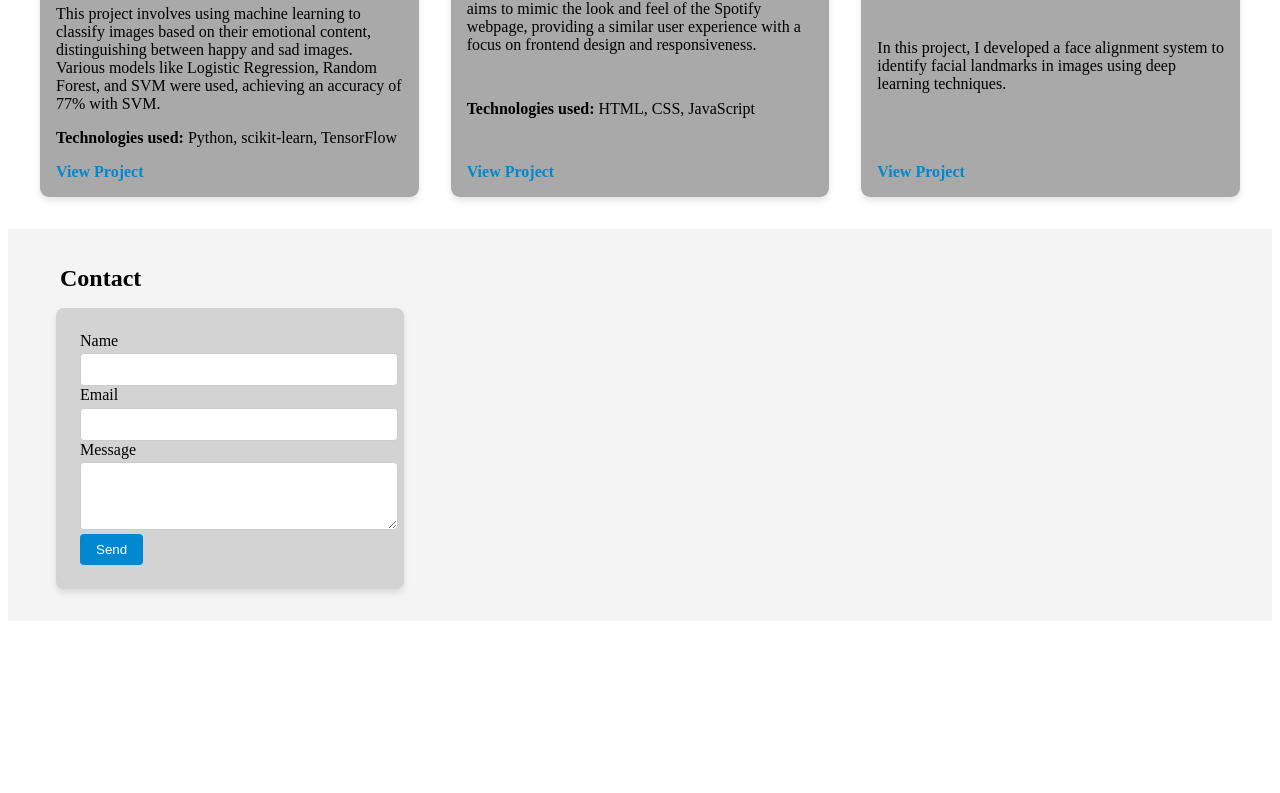
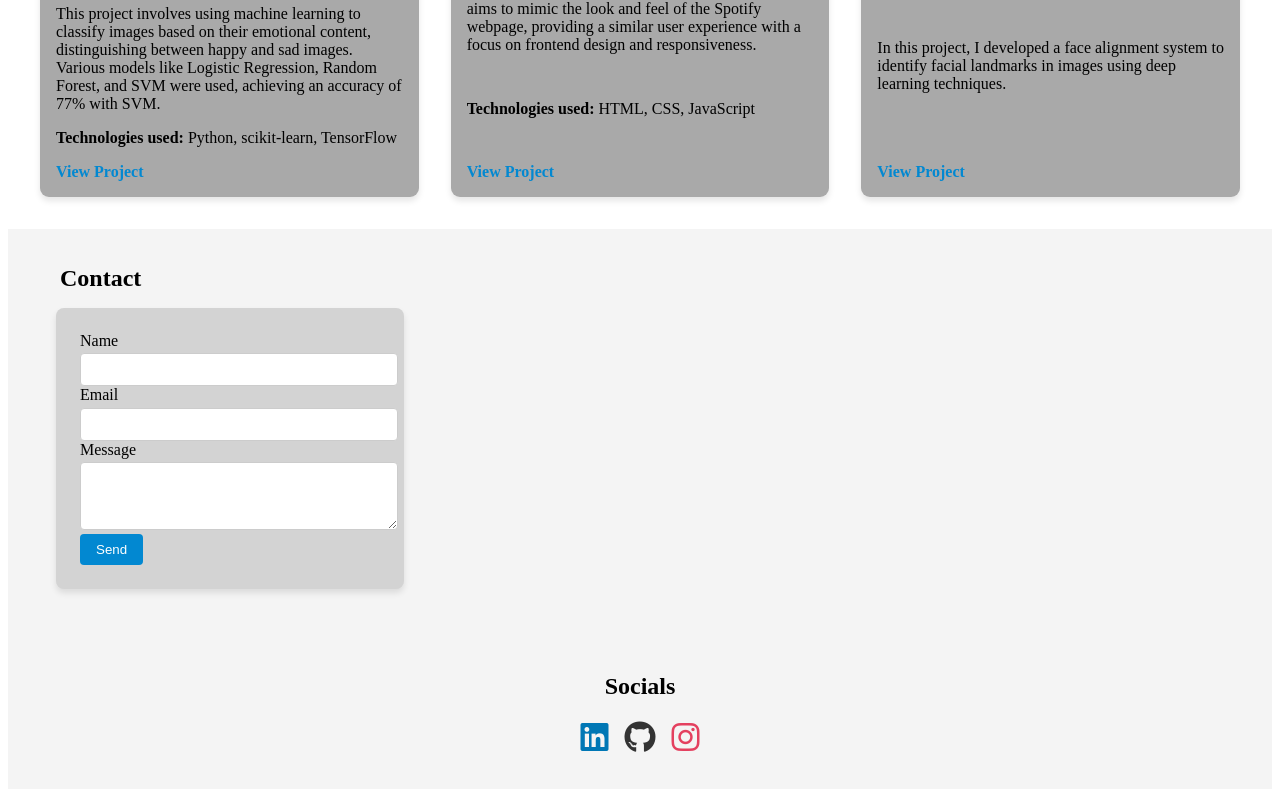
Before and after one commit to Madmax0011/My-Portfolio, a plain HTML site: page index.html in a window 1280 px wide. Shown: the part 1363-2156 px from the top of the page. Before the commit the page ends 1992 px from the top, so only its background shows below. Drawn offline with Linux system fonts and the light colour scheme.

Commit message:
Added social media links

```diff
--- a/index.html
+++ b/index.html
@@ -6,6 +6,7 @@
     <meta name="viewport" content="width=device-width, initial-scale=1.0">
     <title>My Portfolio</title>
     <link rel="stylesheet" href="style.css">
+    <link rel="stylesheet" href="https://cdnjs.cloudflare.com/ajax/libs/font-awesome/6.0.0-beta3/css/all.min.css">
 </head>
 
 <header>
@@ -127,3 +128,12 @@
         <button type="submit" class="btn">Send</button>
     </form>
 </section>
+
+<section id="social-media">
+    <h2>Socials</h2>
+    <div class="social-media-links">
+        <a href="https://www.linkedin.com/in/shriyansh-nautiyal-180574237/" target="_blank" class="linkedin"><i class="fab fa-linkedin"></i></a>
+        <a href="https://github.com/Madmax0011" target="_blank" class="github"><i class="fab fa-github"></i></a>
+        <a href="https://www.instagram.com/shriyanshnautiyal" target="_blank" class="instagram"><i class="fab fa-instagram"></i></a>
+    </div>
+</section>
--- a/style.css
+++ b/style.css
@@ -167,3 +167,41 @@ section {
 .contact-form .btn:hover {
     background: #0277bd;
 }
+
+#social-media {
+    text-align: center;
+    padding: 2rem;
+    background: #f4f4f4;
+}
+
+.social-media-links {
+    display: flex;
+    justify-content: center;
+    gap: 1rem;
+}
+
+.social-media-links a {
+    font-size: 2rem;
+    text-decoration: none;
+    transition: color 0.3s;
+}
+
+.social-media-links a.linkedin {
+    color: #0077b5; /*blue*/
+}
+
+.social-media-links a.github {
+    color: #333; /*black*/
+}
+
+.social-media-links a.twitter {
+    color: #1da1f2; /*blue*/
+}
+
+.social-media-links a.instagram {
+    color: #e4405f; /*pink*/
+}
+
+.social-media-links a:hover {
+    opacity: 0.7; /* Slightly fade on hover */
+}
```
